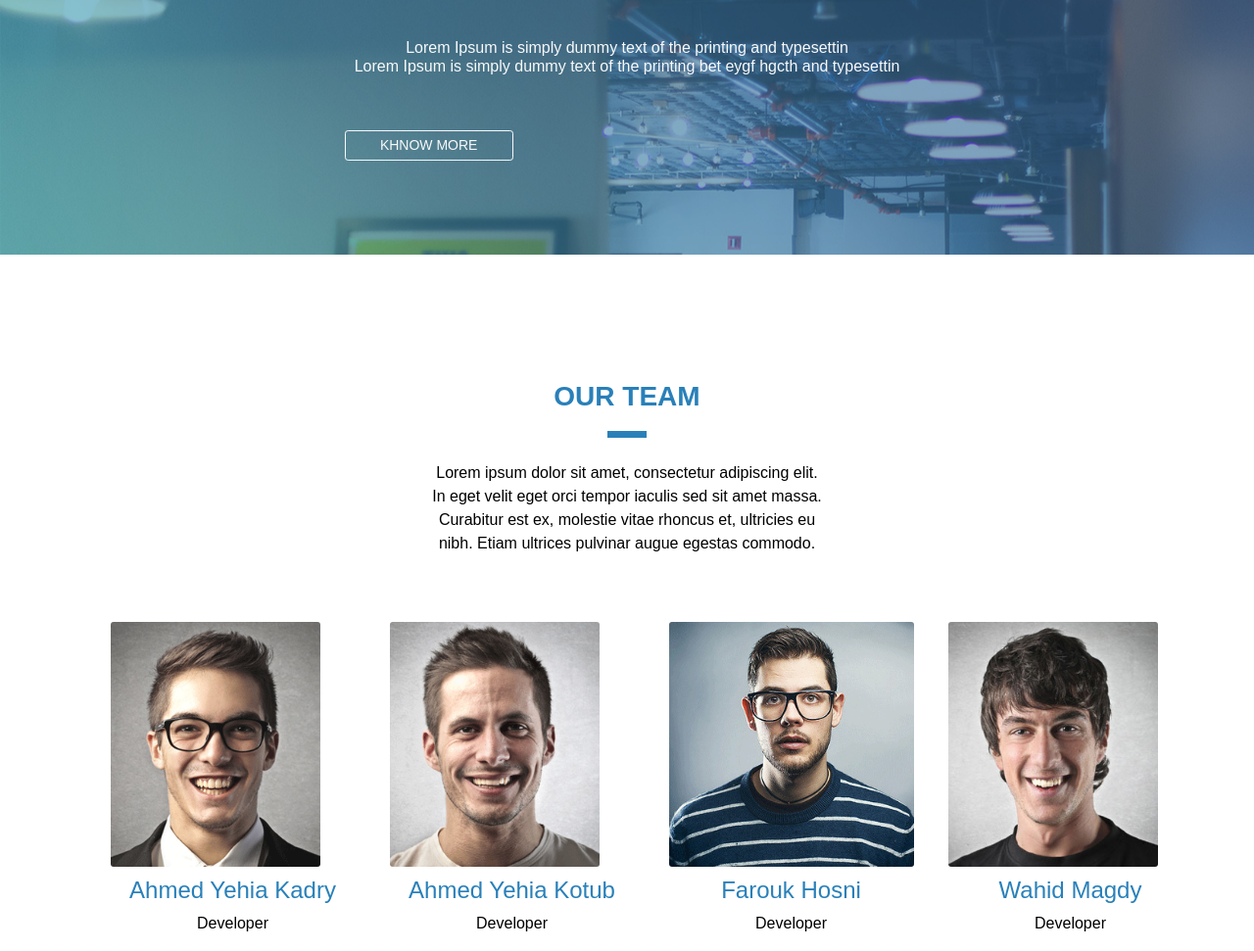
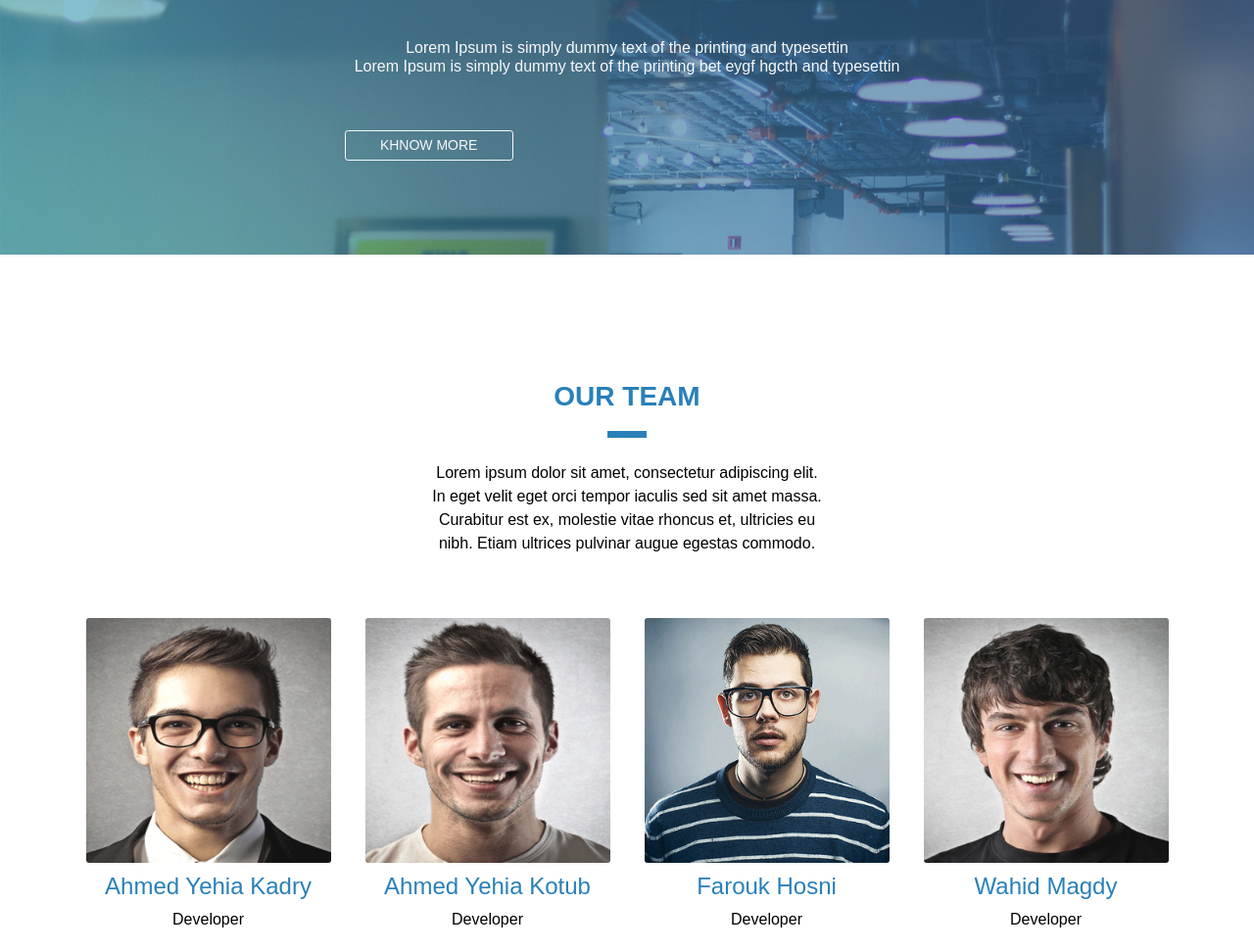
Before and after one commit to laila-pro/integration-maquettes-Arrow, a plain HTML site: page index.html in a window 1280 px wide. Shown: the part 149-1120 px from the top of the page at 98% size. Drawn offline with nearby package versions, Linux system fonts and the light colour scheme; a web font is replaced by a local one.

Commit message:
repositionnement des images

```diff
--- a/index.html
+++ b/index.html
@@ -75,7 +75,7 @@
           </div>
         </div>
         <div class="row justify-content-center d-flex justify-content-around">
-          <div class="items-01 d-flex m-1">
+          <div class="items-01 d-flex">
             <img src="img/team1.png" alt="" style="
             height: 250px; width: 250px;">
             <figcaption class="text-center position-absolute overlay-items-02">
@@ -88,7 +88,7 @@
                 <p>Developer</p>
             </div>
           </div>
-        <div class="items-01 d-flex m-1">
+        <div class="items-01 d-flex">
           <img src="img/team2.png" alt="" style="
           height: 250px; width: 250px;">
             <figcaption class="text-center position-absolute overlay-items-02">
@@ -101,7 +101,7 @@
               <p>Developer</p>
           </div>
         </div>
-        <div class="items-01 d-flex m-1">
+        <div class="items-01 d-flex">
           <img src="img/team3.png" alt="" style="
           height: 250px; width: 250px;">
             <figcaption class="text-center position-absolute overlay-items-02">
@@ -114,7 +114,7 @@
               <p>Developer</p>
           </div>
         </div>
-        <div class="items-01 d-flex m-1" >
+        <div class="items-01 d-flex" >
           <img src="img/team4.jpg" alt="" style="
           height: 250px; width: 250px;">
             <figcaption class="text-center position-absolute overlay-items-02">
--- a/style.css
+++ b/style.css
@@ -31,9 +31,10 @@ header{
     color: rgb(41, 128, 185);
 }
 .items-01{
-    height: 200px;
-    width: 200px;
+    height: 250px;
+    width: 250px;
     border-radius: 3px;
+    margin-bottom: 80px;
 }
 .items-01 img {
   border-radius: 3px;
```
